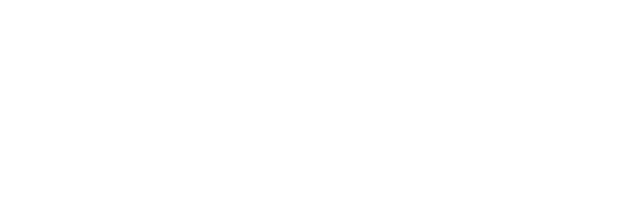
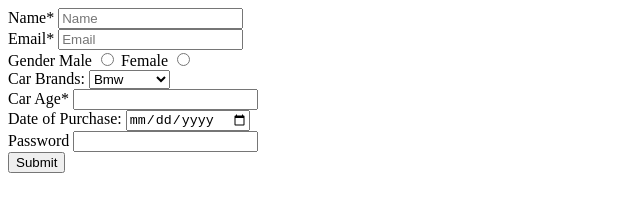
Before and after one commit to acciojob/car-insurance-form-ajaythoram, a website: page main.html in a window 1280 px wide. Shown: the whole page, without its empty margins (0-640 px from the left). Drawn offline with Linux system fonts and the light colour scheme.

Commit message:
created a submission

```diff
--- a/main.html
+++ b/main.html
@@ -8,6 +8,45 @@
 
 <body>
 	<!-- the entire body must be written by student -->
+	<form method="post">
+    <div>
+    <label for="name">Name*</label>
+
+    <input id="#name" type="text" placeholder="Name" required>
+</div>
+<div>
+   <label for = "email">Email*</label>
+   <input id="#email" type="email" placeholder="Email" required>
+</div>
+<div>
+   <label for = "gender">Gender</label>
+   <label for="male">Male </label><input type="radio" id="male" name="gender" value="m" required>
+			<label for="female">Female </label><input type="radio" id="female" name="gender" value="f" required
+    </div>
+    <div>
+      <label for="cars">Car Brands: </label>
+    <select id="#cars">
+
+        <option value="Bmw">Bmw</option>
+        <option value="Audi">Audi</option>
+        <option value="Mercedez">Mercedez</option>
+    </select>
+   </div>
+   <div>
+      <label for = "carage">Car Age*</label>
+      <input type="number" id="#carage" required>
+   </div>
+   <div>
+      <label for = "dop">Date of Purchase:</label>
+      <input type="date" id="#dop" required>
+   </div>
+   <div>
+      <label for="password">Password</label>
+      <input type="password" id="#password" required>
+   </div>
+   <button type="submit">Submit</button>
+
+ </form>
     <script type="text/javascript" src="./script.js">
 </script>
 
```
